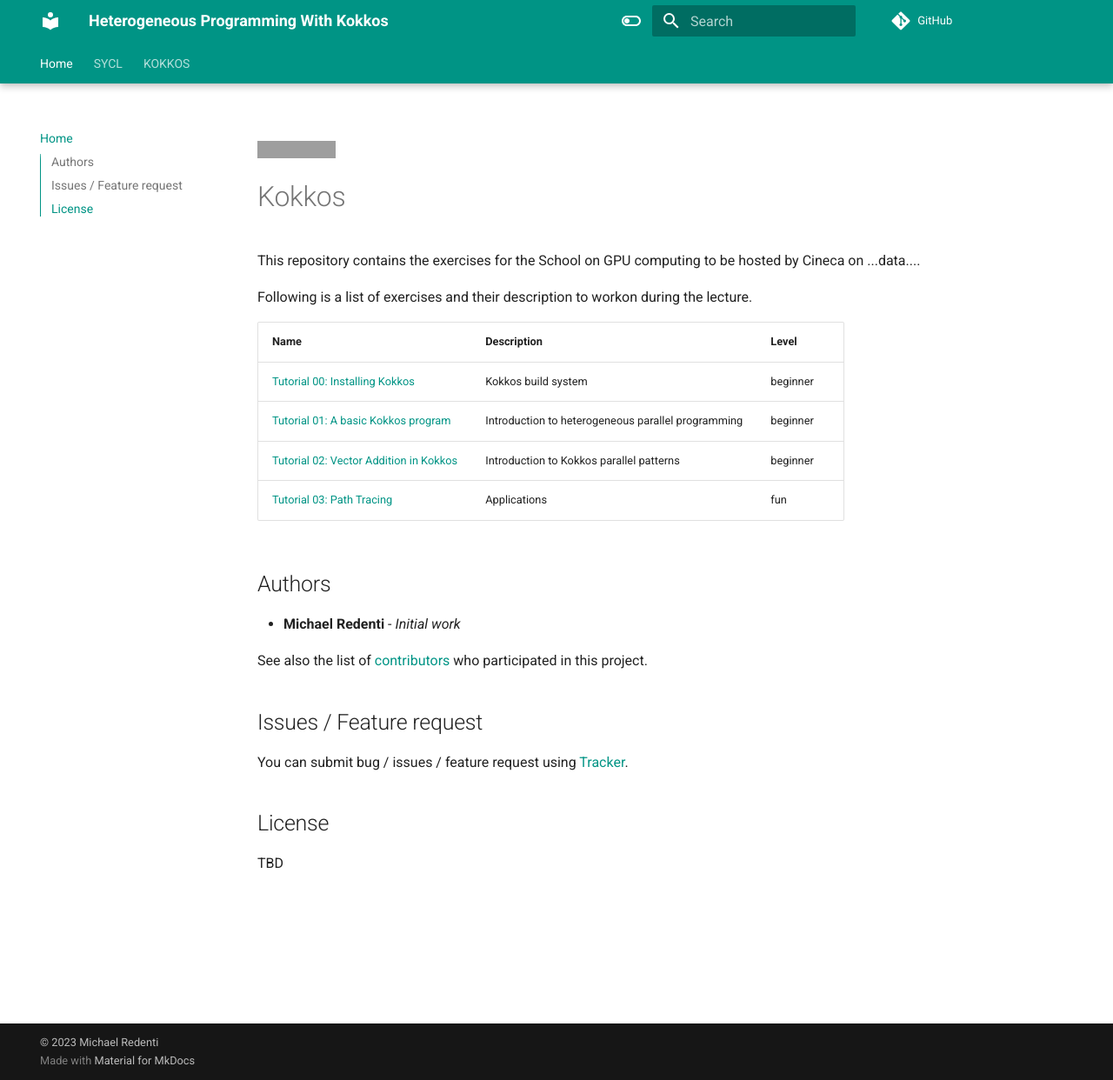
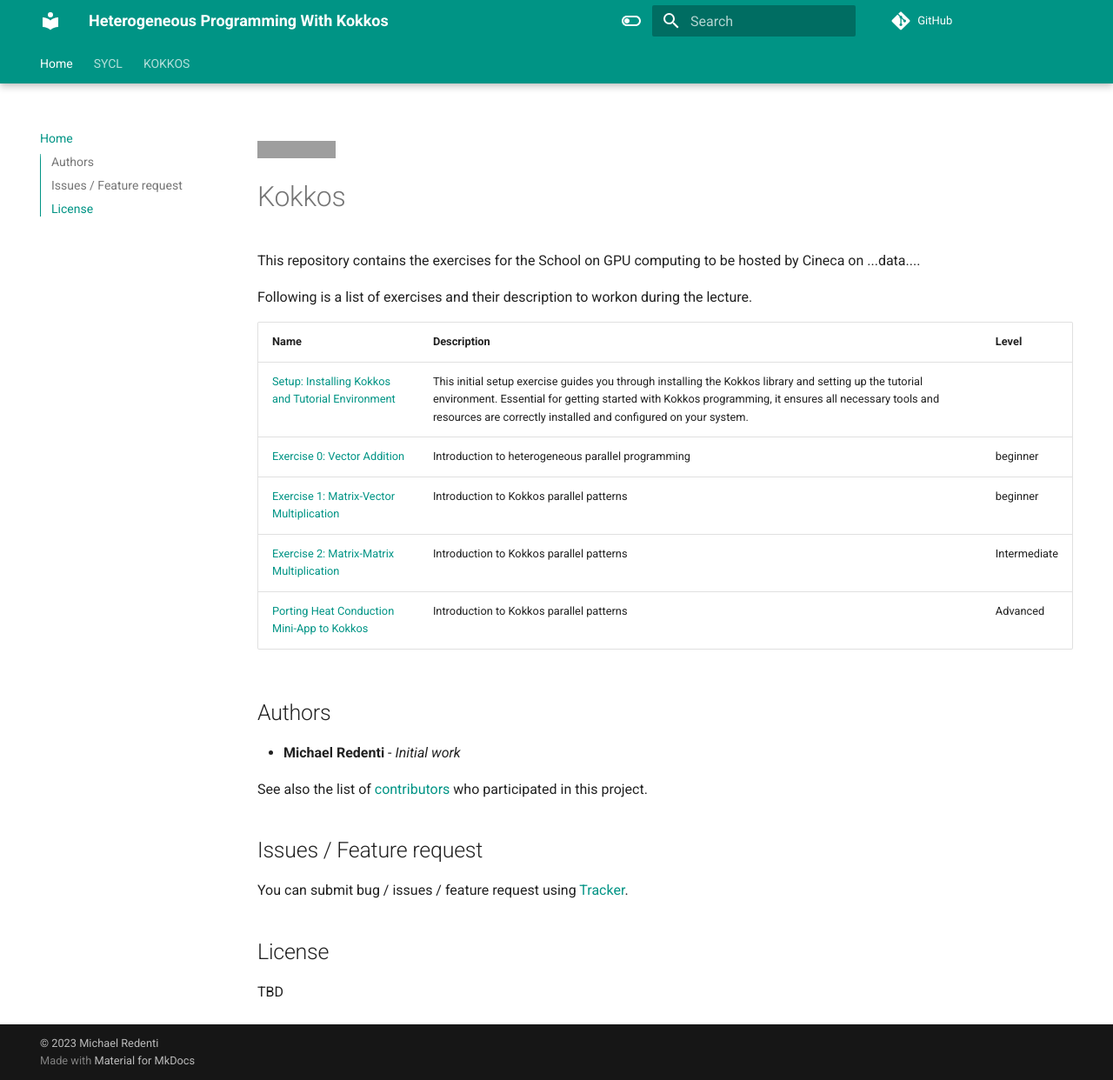
Before and after one commit to mredenti/Kokkos, an MkDocs documentation site: the page built from docs/index.md, in a window 1280 px wide and 1242 px high. Shown: the whole window at 87% size. Built offline with MkDocs 1.6.1 and Material for MkDocs 9.7.7, drawn with Linux system fonts in a browser that asks for light colours; comment, search, counter and statistics services are not loaded; grey boxes are pictures that could not be loaded.

Commit message:
meaningful description

```diff
--- a/docs/index.md
+++ b/docs/index.md
@@ -8,10 +8,11 @@
 
 | Name                                             | Description   | Level |
 |--------------------------------------------------|---------------|-------|
-| [Tutorial 00: Installing Kokkos](./tutorials/installation/index.md) | Kokkos build system | beginner |
-| [Tutorial 01: A basic Kokkos program](./tutorials/vectorAdd/index.md) | Introduction to heterogeneous parallel programming | beginner |
-| [Tutorial 02: Vector Addition in Kokkos](./tutorials/MatMul/index.md)   | Introduction to Kokkos parallel patterns | beginner |
-| [Tutorial 03: Path Tracing](./tutorials/MatMul/index.md)   | Applications | fun |
+| [Setup: Installing Kokkos and Tutorial Environment](./tutorials/installation/index.md) | This initial setup exercise guides you through installing the Kokkos library and setting up the tutorial environment. Essential for getting started with Kokkos programming, it ensures all necessary tools and resources are correctly installed and configured on your system. | |
+| [Exercise 0: Vector Addition](./tutorials/vectorAdd/index.md) | Introduction to heterogeneous parallel programming | beginner |
+| [Exercise 1: Matrix-Vector Multiplication](./tutorials/MatMul/index.md)   | Introduction to Kokkos parallel patterns | beginner |
+| [Exercise 2: Matrix-Matrix Multiplication](./tutorials/MatMul/index.md)   | Introduction to Kokkos parallel patterns | Intermediate |
+| [Porting Heat Conduction Mini-App to Kokkos](./tutorials/MatMul/index.md)   | Introduction to Kokkos parallel patterns | Advanced |
 
 ## Authors
 
```
